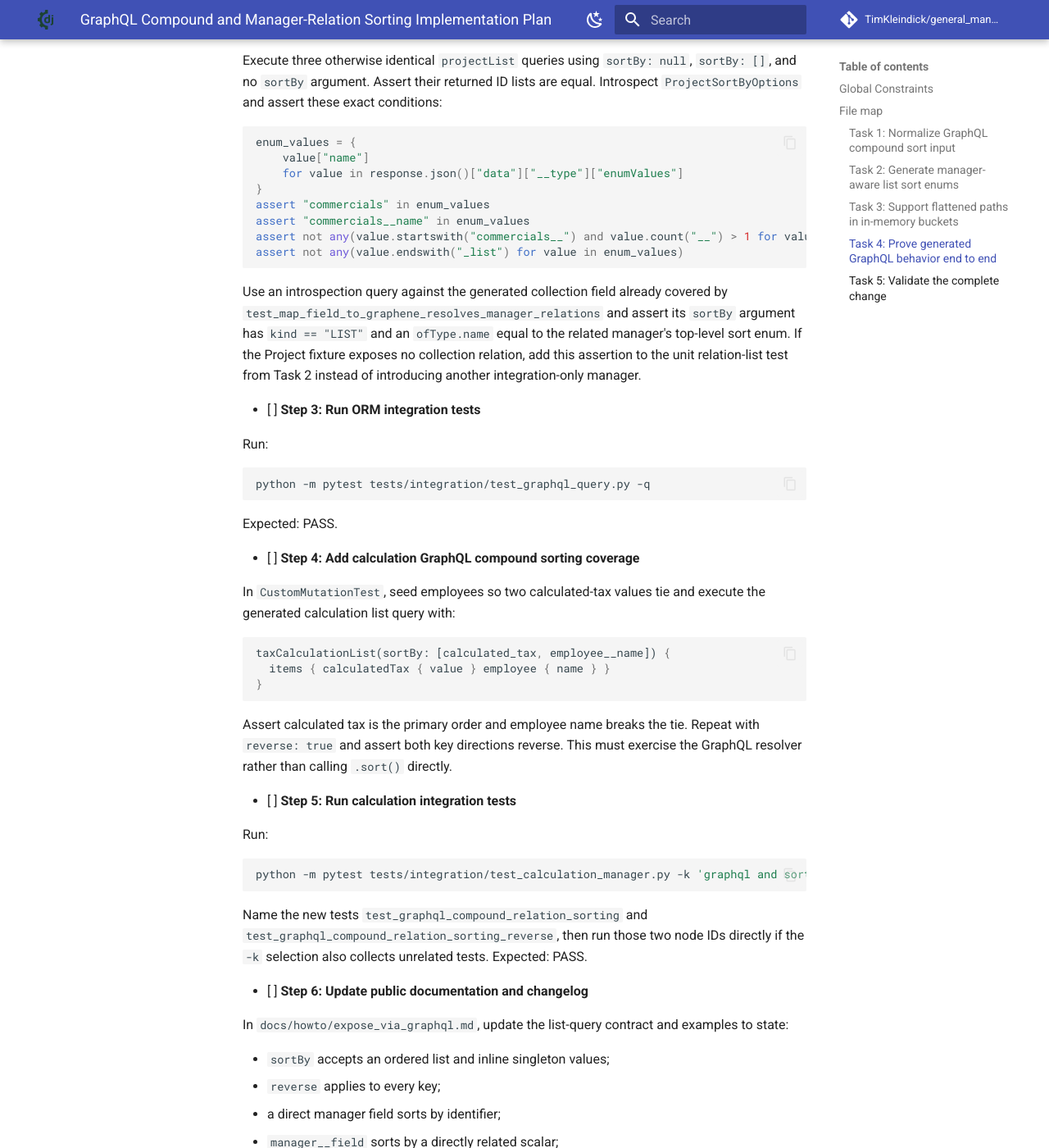
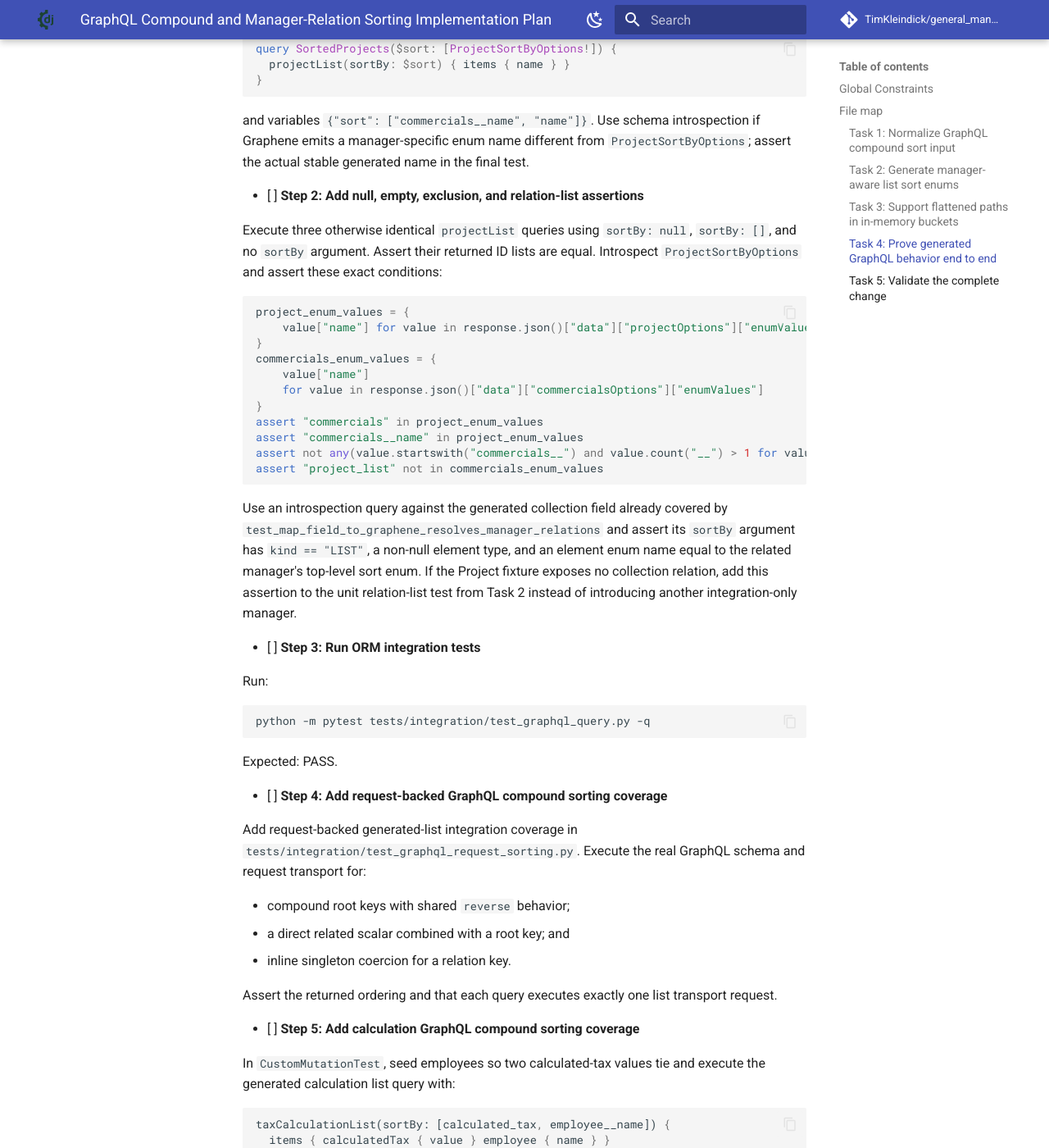
Before and after one commit to TimKleindick/general_manager, an MkDocs documentation site: the page built from docs/superpowers/plans/2026-08-13-graphql-compound-relation-sorting.md, in a window 1280 px wide and 1400 px high, scrolled down 12293 px. Shown: the whole window at 82% size. Built offline with MkDocs 1.6.1 and Material for MkDocs 9.7.7, drawn with Linux system fonts in a browser that asks for light colours; comment, search, counter and statistics services are not loaded; some of the changed text lies outside the part shown.

Commit message:
fix: address GraphQL sorting review

````diff
--- a/docs/superpowers/plans/2026-08-13-graphql-compound-relation-sorting.md
+++ b/docs/superpowers/plans/2026-08-13-graphql-compound-relation-sorting.md
@@ -244,7 +244,8 @@
     )
 
 assert isinstance(field.args["sort_by"].type, graphene.List)
-assert field.args["sort_by"].type.of_type is sort_enum
+assert isinstance(field.args["sort_by"].type.of_type, graphene.NonNull)
+assert field.args["sort_by"].type.of_type.of_type is sort_enum
 ```
 
 Add a top-level-path test around `_add_queries_to_schema()` using
@@ -273,7 +274,8 @@
 
 argument_type = GraphQL._query_fields["test_manager_list"].args["sort_by"].type
 assert isinstance(argument_type, graphene.List)
-assert argument_type.of_type is sort_enum
+assert isinstance(argument_type.of_type, graphene.NonNull)
+assert argument_type.of_type.of_type is sort_enum
 ```
 
 Reset `GraphQL._query_fields` in a `finally` block to the value captured before
@@ -306,11 +308,13 @@
     if related_manager is None:
         sort_options[field_name] = field_name
         continue
-    if field_info.get("relation_kind") == "collection" or field_name.endswith("_list"):
+    if field_info.get("relation_kind") == "collection":
         continue
 
     sort_options[field_name] = f"{field_name}__id"
     for related_name, related_info in related_manager.Interface.get_attribute_types().items():
+        if related_info.get("relation_kind") == "collection":
+            continue
         if resolve_general_manager_type(
             related_info["type"], GraphQL.manager_registry
         ) is not None:
@@ -324,13 +328,18 @@
 instead of `{option: option for option in sort_options}`. Remove the unused
 property return-type calculation if Ruff identifies it as dead code.
 
-- [ ] **Step 5: Wrap both schema arguments in `graphene.List`**
+- [ ] **Step 5: Wrap both schema arguments in lists with non-null elements**
 
 At both current `_sort_by_options()` call sites, use:
 
 ```python
-attributes["sort_by"] = graphene.Argument(graphene.List(sort_by_options))
+attributes["sort_by"] = graphene.Argument(
+    graphene.List(graphene.NonNull(sort_by_options))
+)
 ```
+
+The outer list remains nullable for omitted and `null` inputs, while individual
+list elements are non-null.
 
 - [ ] **Step 6: Run focused and full GraphQL unit tests**
 
@@ -523,6 +532,7 @@
 **Files:**
 - Test: `tests/integration/test_graphql_query.py`
 - Test: `tests/integration/test_calculation_manager.py`
+- Test: `tests/integration/test_graphql_request_sorting.py`
 - Modify: `docs/howto/expose_via_graphql.md:140-200`
 
 **Interfaces:**
@@ -604,20 +614,23 @@
 equal. Introspect `ProjectSortByOptions` and assert these exact conditions:
 
 ```python
-enum_values = {
+project_enum_values = {
+    value["name"] for value in response.json()["data"]["projectOptions"]["enumValues"]
+}
+commercials_enum_values = {
     value["name"]
-    for value in response.json()["data"]["__type"]["enumValues"]
+    for value in response.json()["data"]["commercialsOptions"]["enumValues"]
 }
-assert "commercials" in enum_values
-assert "commercials__name" in enum_values
-assert not any(value.startswith("commercials__") and value.count("__") > 1 for value in enum_values)
-assert not any(value.endswith("_list") for value in enum_values)
+assert "commercials" in project_enum_values
+assert "commercials__name" in project_enum_values
+assert not any(value.startswith("commercials__") and value.count("__") > 1 for value in project_enum_values)
+assert "project_list" not in commercials_enum_values
 ```
 
 Use an introspection query against the generated collection field already
 covered by `test_map_field_to_graphene_resolves_manager_relations` and assert
-its `sortBy` argument has `kind == "LIST"` and an `ofType.name` equal to the
-related manager's top-level sort enum. If the Project fixture exposes no
+its `sortBy` argument has `kind == "LIST"`, a non-null element type, and an
+element enum name equal to the related manager's top-level sort enum. If the Project fixture exposes no
 collection relation, add this assertion to the unit relation-list test from
 Task 2 instead of introducing another integration-only manager.
 
@@ -631,7 +644,20 @@
 
 Expected: PASS.
 
-- [ ] **Step 4: Add calculation GraphQL compound sorting coverage**
+- [ ] **Step 4: Add request-backed GraphQL compound sorting coverage**
+
+Add request-backed generated-list integration coverage in
+`tests/integration/test_graphql_request_sorting.py`. Execute the real GraphQL
+schema and request transport for:
+
+- compound root keys with shared `reverse` behavior;
+- a direct related scalar combined with a root key; and
+- inline singleton coercion for a relation key.
+
+Assert the returned ordering and that each query executes exactly one list
+transport request.
+
+- [ ] **Step 5: Add calculation GraphQL compound sorting coverage**
 
 In `CustomMutationTest`, seed employees so two calculated-tax values tie and
 execute the generated calculation list query with:
@@ -659,7 +685,7 @@
 `test_graphql_compound_relation_sorting_reverse`, then run those two node IDs
 directly if the `-k` selection also collects unrelated tests. Expected: PASS.
 
-- [ ] **Step 6: Update public documentation and changelog**
+- [ ] **Step 7: Update public documentation and changelog**
 
 In `docs/howto/expose_via_graphql.md`, update the list-query contract and
 examples to state:
@@ -675,20 +701,20 @@
 Do not edit released changelog sections; semantic-release owns versioned
 changelog generation.
 
-- [ ] **Step 7: Run documentation and relevant integration coverage**
+- [ ] **Step 8: Run documentation and relevant integration coverage**
 
 Run:
 
 ```bash
-python -m pytest tests/docs/test_public_api_docs_coverage.py tests/integration/test_graphql_query.py tests/integration/test_calculation_manager.py -q
+python -m pytest tests/docs/test_public_api_docs_coverage.py tests/integration/test_graphql_query.py tests/integration/test_calculation_manager.py tests/integration/test_graphql_request_sorting.py -q
 ```
 
 Expected: PASS.
 
-- [ ] **Step 8: Commit**
+- [ ] **Step 9: Commit**
 
 ```bash
-git add tests/integration/test_graphql_query.py tests/integration/test_calculation_manager.py docs/howto/expose_via_graphql.md
+git add tests/integration/test_graphql_query.py tests/integration/test_calculation_manager.py tests/integration/test_graphql_request_sorting.py docs/howto/expose_via_graphql.md
 git commit -m "docs: explain compound GraphQL sorting"
 ```
 
@@ -706,7 +732,7 @@
 - [ ] **Step 1: Run focused GraphQL and bucket tests**
 
 ```bash
-python -m pytest tests/unit/test_graphql_helpers.py tests/unit/test_graph_ql.py tests/unit/test_calculation_bucket.py tests/unit/test_database_bucket.py tests/integration/test_graphql_query.py tests/integration/test_calculation_manager.py -q
+python -m pytest tests/unit/test_graphql_helpers.py tests/unit/test_graph_ql.py tests/unit/test_calculation_bucket.py tests/unit/test_database_bucket.py tests/unit/test_request_hardening.py tests/integration/test_graphql_query.py tests/integration/test_calculation_manager.py tests/integration/test_graphql_request_sorting.py -q
 ```
 
 Expected: PASS.
@@ -714,8 +740,9 @@
 - [ ] **Step 2: Run formatting and lint checks**
 
 ```bash
-ruff format --check src/general_manager/api/graphql.py src/general_manager/api/graphql_resolvers.py src/general_manager/bucket/calculation_bucket.py src/general_manager/bucket/group_bucket.py tests/unit/test_graphql_helpers.py tests/unit/test_graph_ql.py tests/unit/test_calculation_bucket.py tests/integration/test_graphql_query.py tests/integration/test_calculation_manager.py
-ruff check src/general_manager/api/graphql.py src/general_manager/api/graphql_resolvers.py src/general_manager/bucket/calculation_bucket.py src/general_manager/bucket/group_bucket.py tests/unit/test_graphql_helpers.py tests/unit/test_graph_ql.py tests/unit/test_calculation_bucket.py tests/integration/test_graphql_query.py tests/integration/test_calculation_manager.py
+ruff format src/general_manager/api/graphql.py src/general_manager/api/graphql_resolvers.py src/general_manager/bucket/calculation_bucket.py src/general_manager/bucket/group_bucket.py src/general_manager/bucket/request_bucket.py tests/unit/test_graphql_helpers.py tests/unit/test_graph_ql.py tests/unit/test_calculation_bucket.py tests/unit/test_request_hardening.py tests/integration/test_graphql_query.py tests/integration/test_calculation_manager.py tests/integration/test_graphql_request_sorting.py
+ruff format --check src/general_manager/api/graphql.py src/general_manager/api/graphql_resolvers.py src/general_manager/bucket/calculation_bucket.py src/general_manager/bucket/group_bucket.py src/general_manager/bucket/request_bucket.py tests/unit/test_graphql_helpers.py tests/unit/test_graph_ql.py tests/unit/test_calculation_bucket.py tests/unit/test_request_hardening.py tests/integration/test_graphql_query.py tests/integration/test_calculation_manager.py tests/integration/test_graphql_request_sorting.py
+ruff check src/general_manager/api/graphql.py src/general_manager/api/graphql_resolvers.py src/general_manager/bucket/calculation_bucket.py src/general_manager/bucket/group_bucket.py src/general_manager/bucket/request_bucket.py tests/unit/test_graphql_helpers.py tests/unit/test_graph_ql.py tests/unit/test_calculation_bucket.py tests/unit/test_request_hardening.py tests/integration/test_graphql_query.py tests/integration/test_calculation_manager.py tests/integration/test_graphql_request_sorting.py
 ```
 
 Expected: both commands exit 0 with no findings.
````
Also changed, not shown: other parts of docs/superpowers/plans/2026-08-13-graphql-compound-relation-sorting.md (+2 -2 lines), 4 other files.
